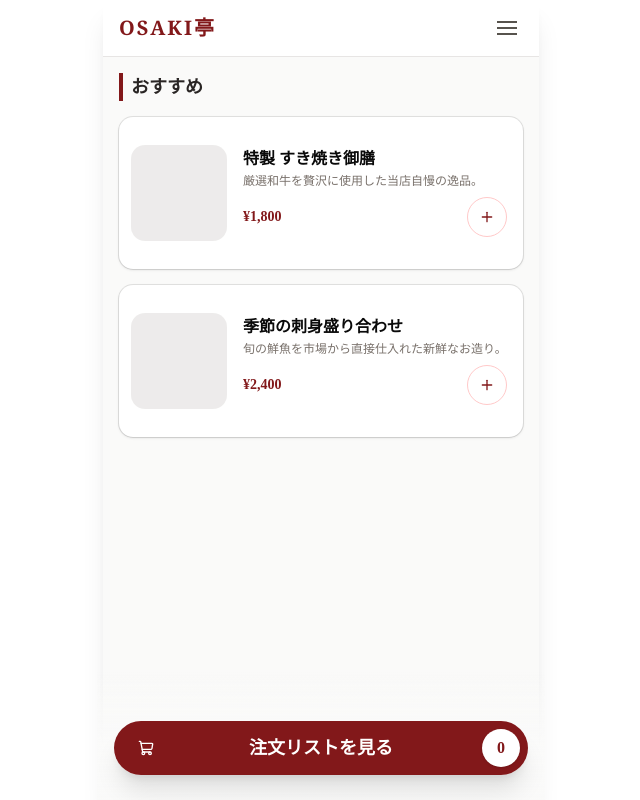
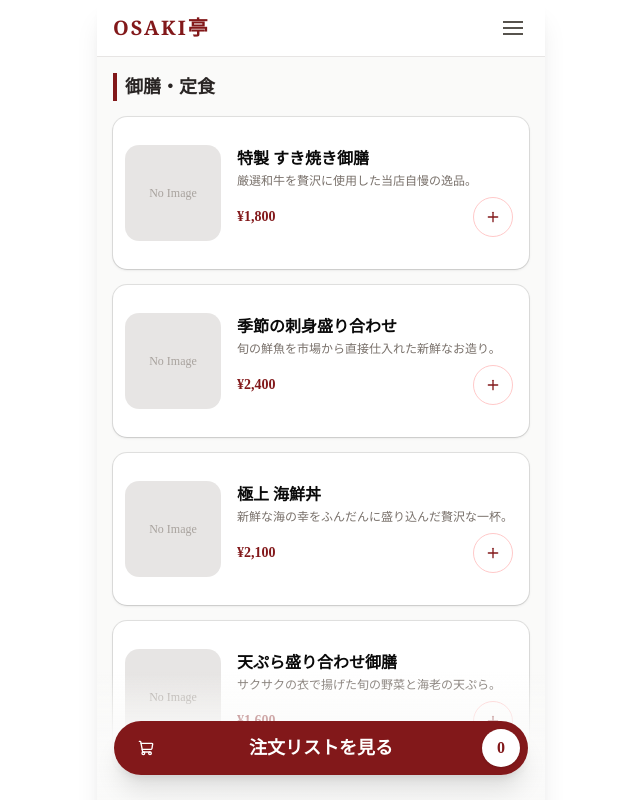
Before and after one commit to koumori111314/zero-to-deploy-KOKI_Morishita, a Next.js app: page / in a window 1280 px wide. Shown: the top 800 px of the page, without its empty margins (319-959 px from the left). Built offline with nearby package versions, Linux system fonts and the light colour scheme.

Commit message:
feat: メニュー一覧を配列データから動的に表示(カテゴリ対応)

```diff
--- a/app/page.tsx
+++ b/app/page.tsx
@@ -1,8 +1,36 @@
 import { Button } from "@/components/ui/button";
-import { Card, CardContent } from "@/components/ui/card";
+import { Card } from "@/components/ui/card";
 import { ShoppingCart, Plus } from "lucide-react";
 
+// --- メニューデータ ---
+type MenuItem = {
+  id: string;
+  name: string;
+  description: string;
+  price: number;
+  category: string;
+};
+
+const MENU_DATA: MenuItem[] = [
+  // 御膳・定食
+  { id: "1", name: "特製 すき焼き御膳", description: "厳選和牛を贅沢に使用した当店自慢の逸品。", price: 1800, category: "御膳・定食" },
+  { id: "2", name: "季節の刺身盛り合わせ", description: "旬の鮮魚を市場から直接仕入れた新鮮なお造り。", price: 2400, category: "御膳・定食" },
+  { id: "3", name: "極上 海鮮丼", description: "新鮮な海の幸をふんだんに盛り込んだ贅沢な一杯。", price: 2100, category: "御膳・定食" },
+  { id: "4", name: "天ぷら盛り合わせ御膳", description: "サクサクの衣で揚げた旬の野菜と海老の天ぷら。", price: 1600, category: "御膳・定食" },
+  // 一品料理
+  { id: "5", name: "銀だらの西京焼き", description: "特製味噌にじっくり漬け込んだ、香ばしく上品な味わい。", price: 1450, category: "一品料理" },
+  { id: "6", name: "自家製 だし巻き卵", description: "こだわりの出汁をたっぷり含んだふんわり卵焼き。", price: 680, category: "一品料理" },
+  { id: "7", name: "若鶏の唐揚げ", description: "外はカリッと、中はジューシーな定番メニュー。", price: 750, category: "一品料理" },
+  // お飲み物
+  { id: "8", name: "生ビール（プレミアムモルツ）", description: "キンキンに冷えた生ビールで乾杯。", price: 600, category: "お飲み物" },
+  // デザート
+  { id: "9", name: "自家製 抹茶アイス", description: "濃厚な宇治抹茶を使用したひんやりデザート。", price: 450, category: "デザート" },
+];
+
 export default function Home() {
+  // カテゴリ一覧を抽出（重複排除）
+  const categories = Array.from(new Set(MENU_DATA.map(item => item.category)));
+
   return (
     <div className="max-w-md mx-auto min-h-screen bg-stone-50 relative pb-24 shadow-xl">
       {/* 1. Header (Sticky) */}
@@ -20,22 +48,25 @@ export default function Home() {
 
       {/* 2. Menu Area */}
       <main className="p-4 space-y-8">
-
-        <section>
-          <h2 className="text-lg font-bold mb-4 border-l-4 border-red-900 pl-2 text-stone-800">おすすめ</h2>
+        {categories.map((category) => (
+          <section key={category}>
+            <h2 className="text-lg font-bold mb-4 border-l-4 border-red-900 pl-2 text-stone-800">
+              {category}
+            </h2>
             <div className="space-y-4">
-            {/* Menu Item A */}
-            <Card className="overflow-hidden border-stone-100 shadow-sm">
+              {MENU_DATA.filter(item => item.category === category).map((item) => (
+                <Card key={item.id} className="overflow-hidden border-stone-100 shadow-sm">
                   <div className="flex gap-4 p-3 pr-4">
-                <div className="w-24 h-24 bg-stone-200 rounded-xl overflow-hidden flex-shrink-0 animate-pulse">
+                    <div className="w-24 h-24 bg-stone-200 rounded-xl overflow-hidden flex-shrink-0 animate-pulse flex items-center justify-center">
+                       <span className="text-stone-400 text-xs text-center px-1 font-medium">No Image</span>
                     </div>
                     <div className="flex-1 flex flex-col justify-between py-1">
                       <div>
-                    <h3 className="font-bold text-base leading-tight">特製 すき焼き御膳</h3>
-                    <p className="text-xs text-stone-500 mt-1 line-clamp-2">厳選和牛を贅沢に使用した当店自慢の逸品。</p>
+                        <h3 className="font-bold text-base leading-tight">{item.name}</h3>
+                        <p className="text-xs text-stone-500 mt-1 line-clamp-2">{item.description}</p>
                       </div>
                       <div className="flex items-center justify-between mt-2">
-                    <span className="font-bold text-red-900">¥1,800</span>
+                        <span className="font-bold text-red-900">¥{item.price.toLocaleString()}</span>
                         <Button size="icon" variant="outline" className="h-10 w-10 text-red-900 border-red-200 hover:bg-red-50 rounded-full">
                           <Plus className="h-5 w-5" />
                         </Button>
@@ -43,29 +74,10 @@ export default function Home() {
                     </div>
                   </div>
                 </Card>
-
-            {/* Menu Item B */}
-            <Card className="overflow-hidden border-stone-100 shadow-sm">
-              <div className="flex gap-4 p-3 pr-4">
-                <div className="w-24 h-24 bg-stone-200 rounded-xl overflow-hidden flex-shrink-0 animate-pulse">
-                </div>
-                <div className="flex-1 flex flex-col justify-between py-1">
-                  <div>
-                    <h3 className="font-bold text-base leading-tight">季節の刺身盛り合わせ</h3>
-                    <p className="text-xs text-stone-500 mt-1 line-clamp-2">旬の鮮魚を市場から直接仕入れた新鮮なお造り。</p>
-                  </div>
-                  <div className="flex items-center justify-between mt-2">
-                    <span className="font-bold text-red-900">¥2,400</span>
-                    <Button size="icon" variant="outline" className="h-10 w-10 text-red-900 border-red-200 hover:bg-red-50 rounded-full">
-                      <Plus className="h-5 w-5" />
-                    </Button>
-                  </div>
-                </div>
-              </div>
-            </Card>
+              ))}
             </div>
           </section>
-
+        ))}
       </main>
 
       {/* 3. Footer (Fixed Cart Button) */}
```
Lines whose indentation alone changed are shown as unchanged.
